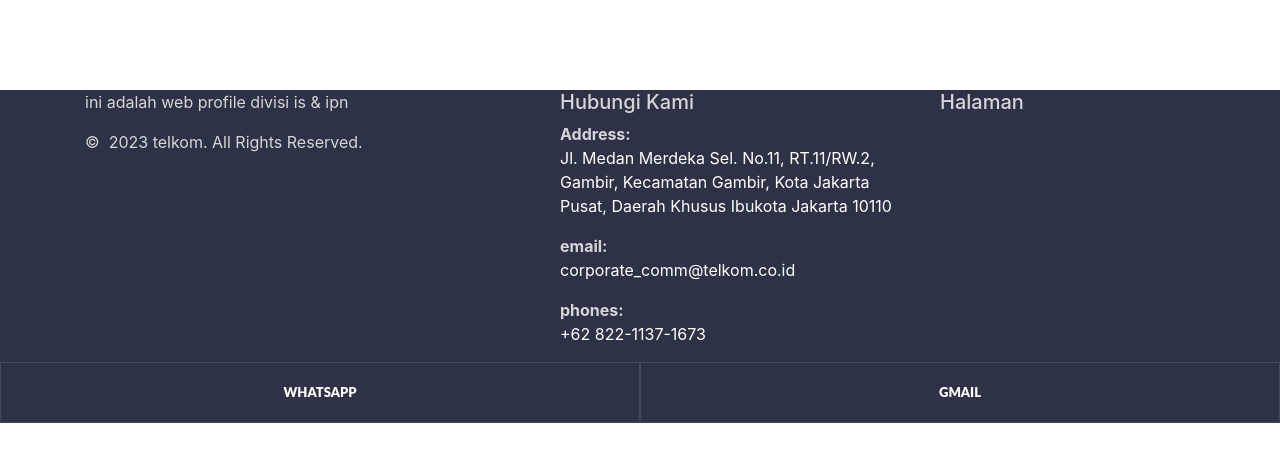
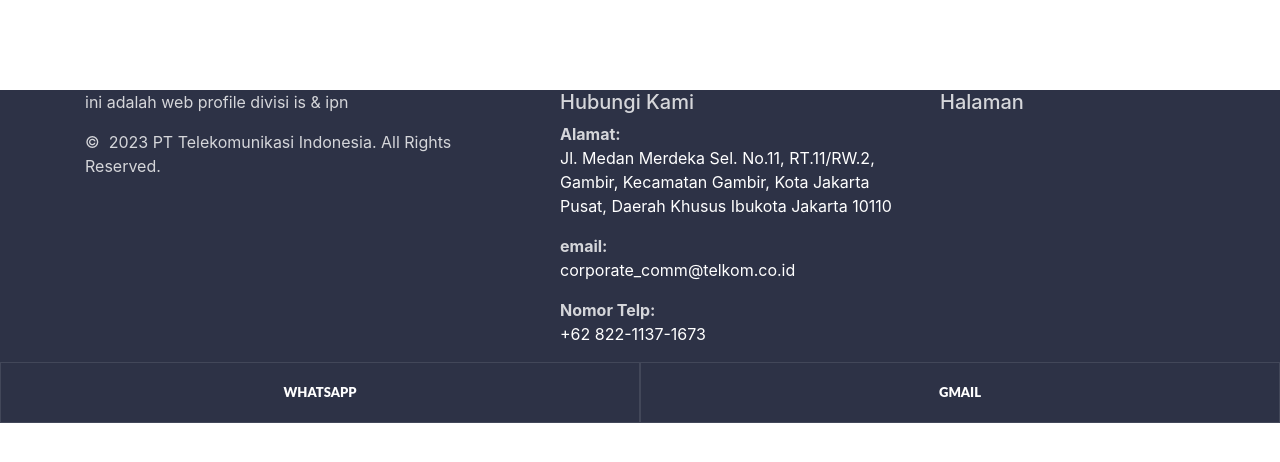
Before and after one commit to madki13/telkom, a Yii app: template app/views/site/index.php in a window 1280 px wide. Shown: the top 462 px of the page. Run offline with PHP 8.4 and a stand-in for Yii, Linux system fonts and the light colour scheme; the template is opened without the code that fills it, so the values that code supplies are empty; some libraries are stand-ins or nearby versions.

Commit message:
memperbarui tulisan di footer

```diff
--- a/app/views/layouts/main.php
+++ b/app/views/layouts/main.php
@@ -137,13 +137,13 @@
                     <div class="pr-xl-4">
                         <p>ini adalah web profile divisi is & ipn </p>
                         <!-- Rights-->
-                        <p class="rights"><span>©  </span><span class="copyright-year">2023</span><span> </span><span>telkom</span><span>. </span><span>All Rights Reserved.</span></p>
+                        <p class="rights"><span>©  </span><span class="copyright-year">2023</span><span> </span><span>PT Telekomunikasi Indonesia</span><span>. </span><span>All Rights Reserved.</span></p>
                     </div>
                 </div>
                 <div class="col-md-4">
                     <h5>Hubungi Kami</h5>
                     <dl class="contact-list">
-                        <dt>Address:</dt>
+                        <dt>Alamat:</dt>
                         <dd><a href="https://goo.gl/maps/P1r7CRGWcEmkZnWG7"> Jl. Medan Merdeka Sel. No.11, RT.11/RW.2, Gambir, Kecamatan Gambir, Kota Jakarta Pusat, Daerah Khusus Ibukota Jakarta 10110
                             </a></dd>
                     </dl>
@@ -152,7 +152,7 @@
                         <dd><a href="mailto:corporate_comm@telkom.co.id">corporate_comm@telkom.co.id</a></dd>
                     </dl>
                     <dl class="contact-list">
-                        <dt>phones:</dt>
+                        <dt>Nomor Telp:</dt>
                         <dd><a href="https://wa.me/082211371673">+62 822-1137-1673</a></dd>
                     </dl>
                 </div>
```
